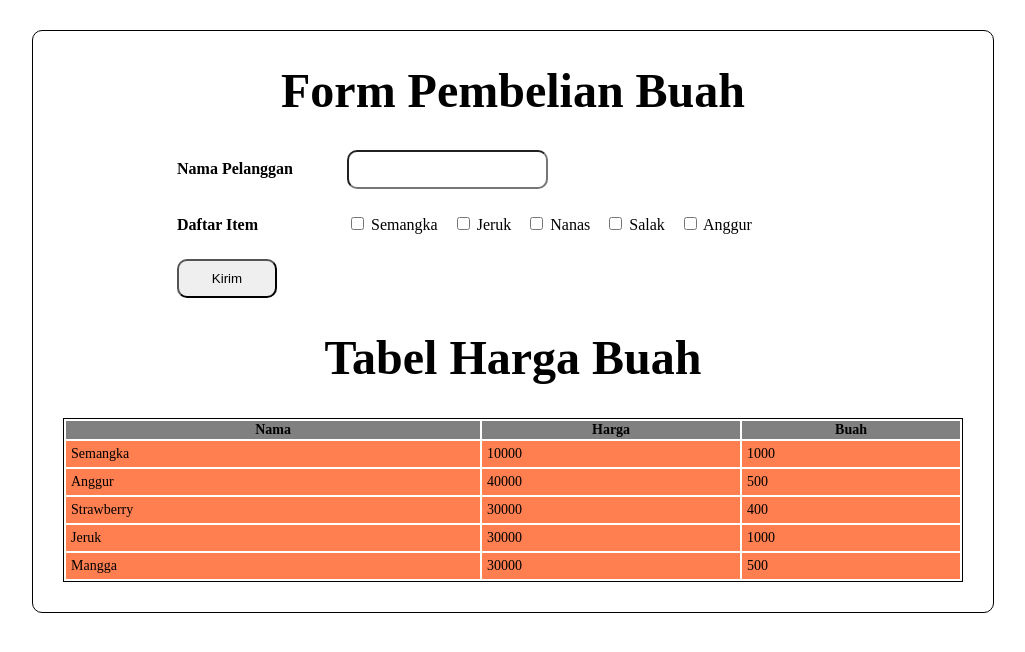
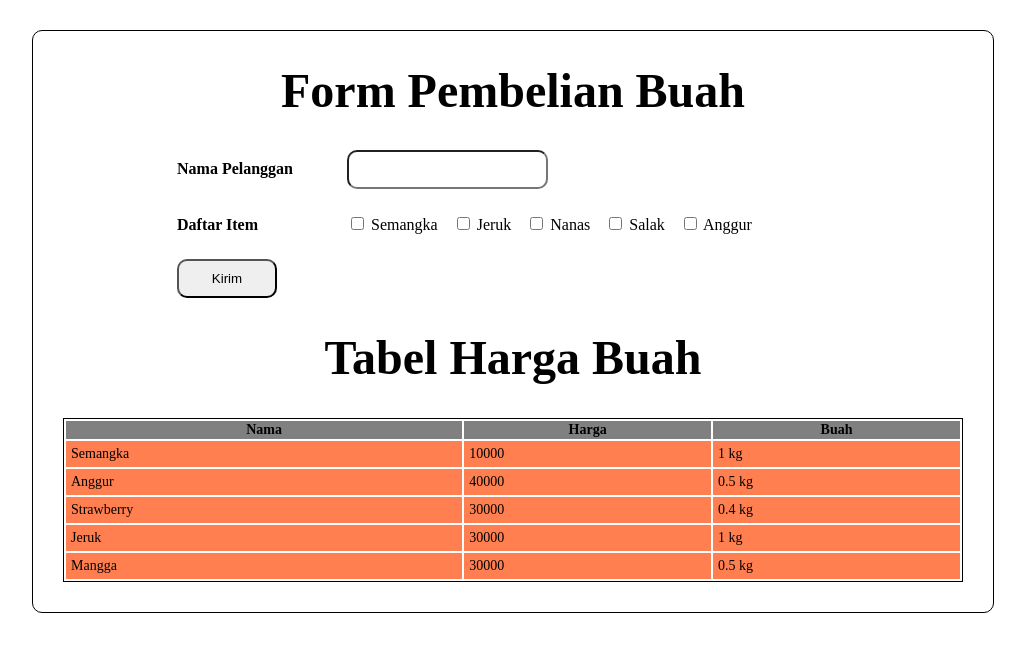
Before and after one commit to idadhamz/moflix-sanber-2021, a React (Create React App) app in the folder tugas-harian-part-2/: page / in a window 1280 px wide. Shown: the top 652 px of the page, without its empty margins (127-1152 px from the left). Built offline with nearby package versions, Linux system fonts and the light colour scheme.

Commit message:
update tugas10

```diff
--- a/tugas-harian-part-2/src/tugas-10/components/dataTable.js
+++ b/tugas-harian-part-2/src/tugas-10/components/dataTable.js
@@ -5,7 +5,7 @@ function dataTable(props) {
     <>
       <td>{props.nama}</td>
       <td>{props.harga}</td>
-      <td>{props.berat}</td>
+      <td>{props.berat} kg</td>
     </>
   )
 }
--- a/tugas-harian-part-2/src/tugas-10/tugas10.js
+++ b/tugas-harian-part-2/src/tugas-10/tugas10.js
@@ -3,7 +3,7 @@ import './tugas10.css'
 
 import DataTable from './components/dataTable'
 
-import DataHargaBuah from '../data/dataHargaBuah'
+import DataHargaBuah from './data/dataHargaBuah'
 
 function tugas10() {
   return (
@@ -27,7 +27,7 @@ function tugas10() {
                   <DataTable
                     nama={data.nama}
                     harga={data.harga}
-                    berat={data.berat}
+                    berat={data.berat / 1000}
                   />
                 </tr>
               )
```
Also changed, not shown: tugas-harian-part-2/src/tugas-10/data/dataHargaBuah.js (renamed from tugas-harian-part-2/src/data/dataHargaBuah.js).
